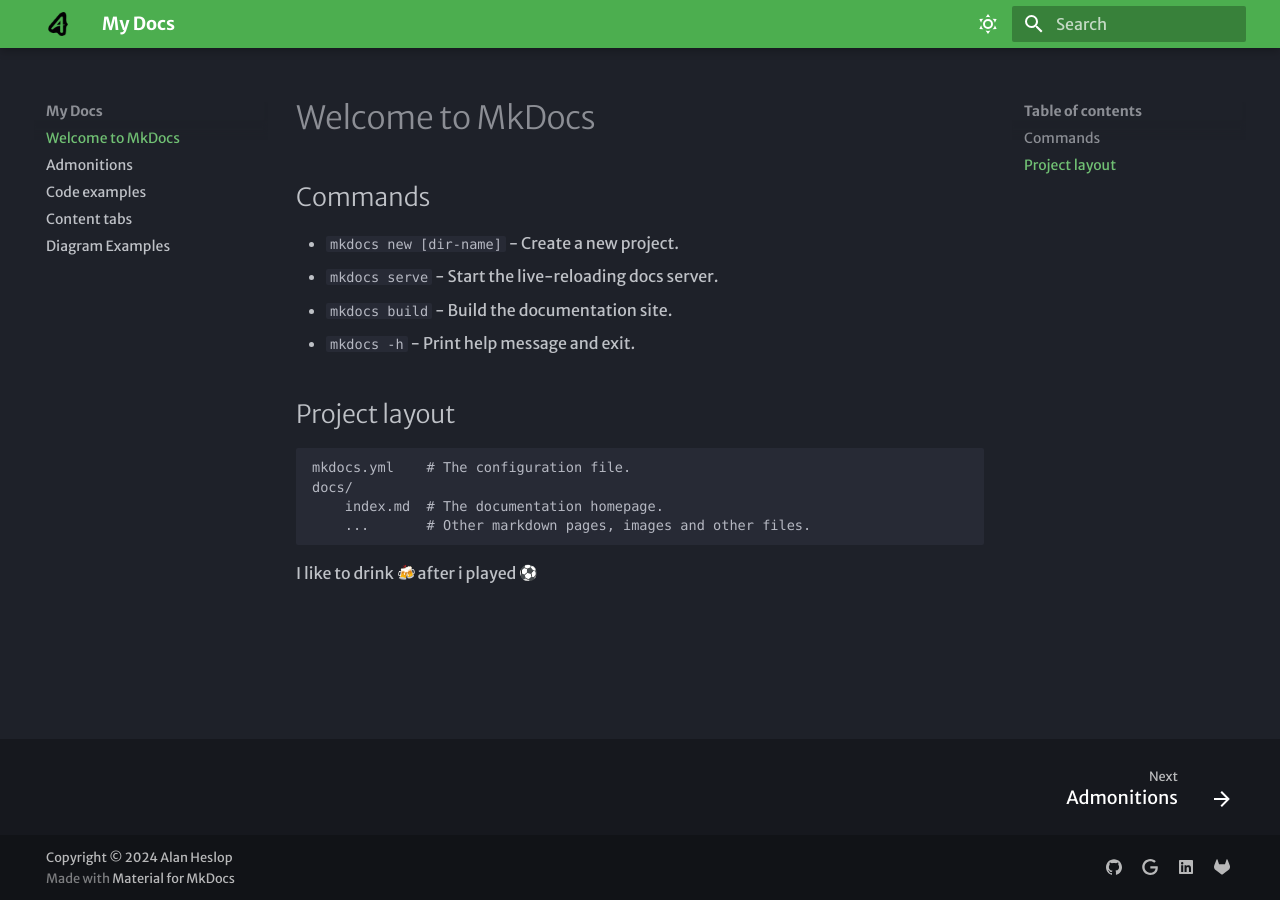
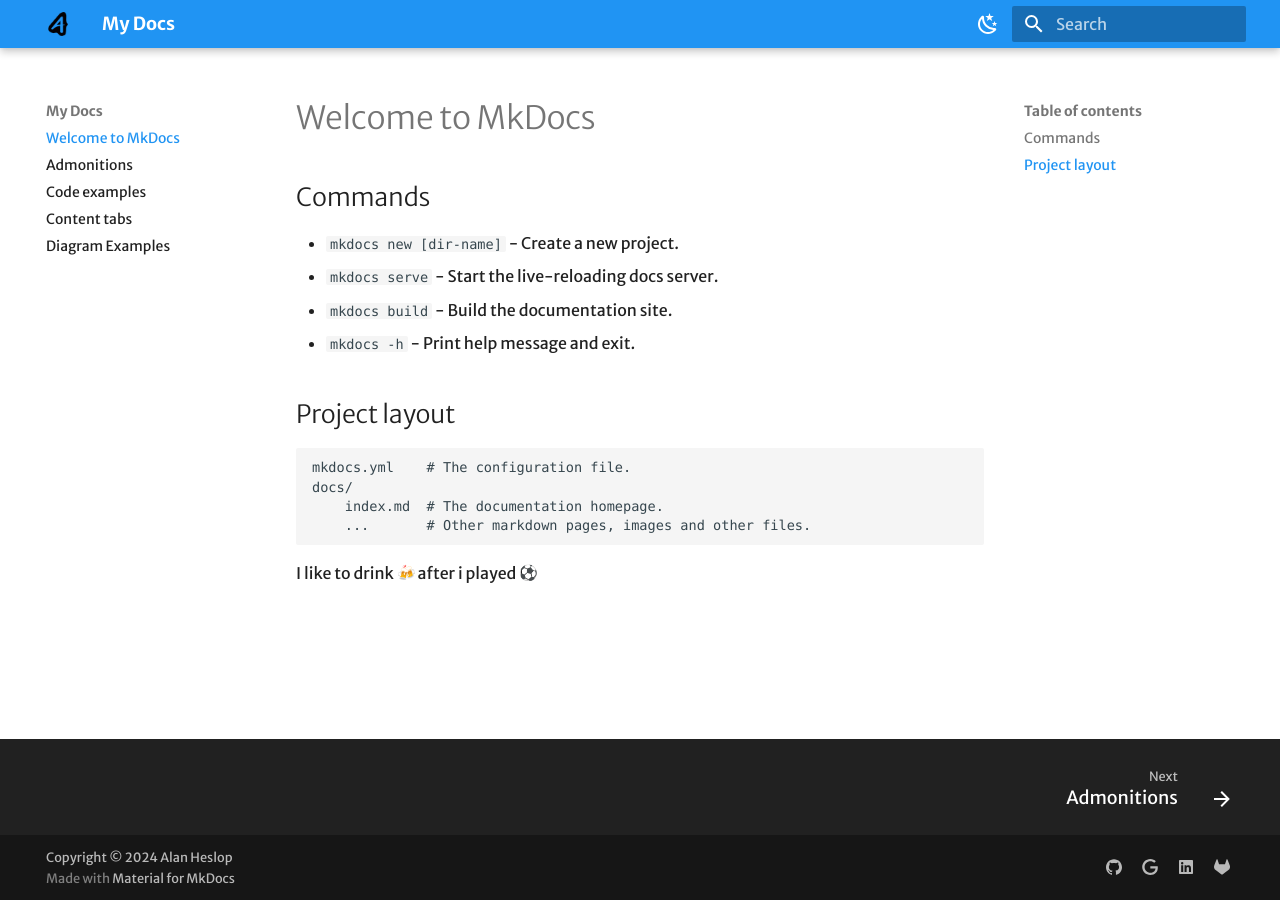
Before and after one commit to alan-heslop/note-me, an MkDocs documentation site: the page built from docs/index.md, in a window 1280 px wide. Built offline with MkDocs 1.6.1 and Material for MkDocs 9.7.7, drawn with Linux system fonts in a browser that asks for light colours; emoji names are drawn with the system emoji font; some web fonts are replaced.

Commit message:
updated default schema

```diff
--- a/mkdocs.yml
+++ b/mkdocs.yml
@@ -10,13 +10,7 @@
   features:
     - navigation.footer
   palette:
-    # Dark Mode
-    - scheme: slate
-      toggle:
-        icon: material/weather-sunny
-        name: Dark mode
-      primary: green
-      accent: deep purple
+
 
     # Light Mode
     - scheme: default
@@ -25,6 +19,14 @@
         name: Light mode
       primary: blue
       accent: deep orange
+      # Dark Mode
+
+    - scheme: slate
+      toggle:
+        icon: material/weather-sunny
+        name: Dark mode
+      primary: green
+      accent: deep purple
 
 markdown_extensions:
   - attr_list
@@ -49,10 +51,6 @@
 
 extra:
   social:
-    # - icon: simple/youtube
-    #   link: https://youtube.com/@james-willett
-    # - icon: simple/linkedin
-    #   link: https://linkedin.com/in/willettjames
     - icon: simple/github
       link: http://test.com
     - icon: simple/google
```
